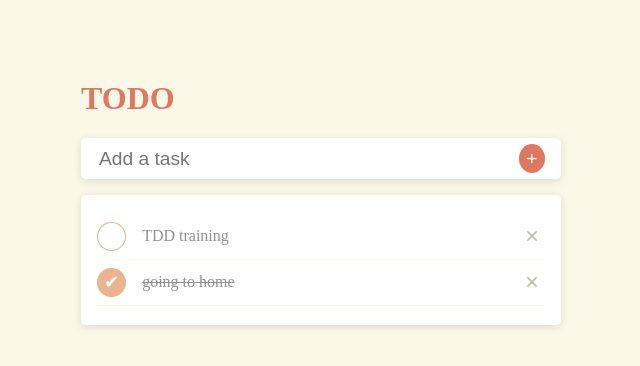
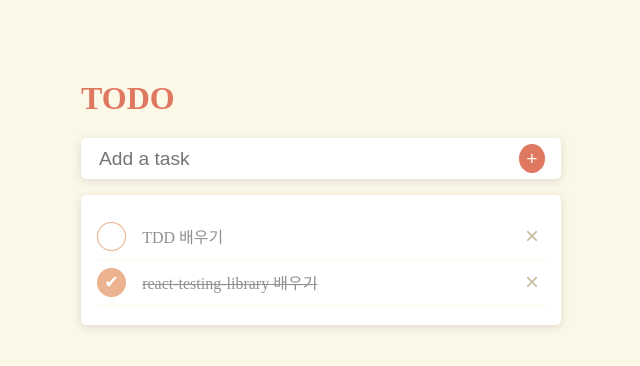
Before and after one commit to gardenruler/todo, a React (Create React App) app in the folder frontend/: page / in a window 1280 px wide. Shown: the top 366 px of the page, without its empty margins (319-959 px from the left). Built offline with nearby package versions, Linux system fonts and the light colour scheme.

Commit message:
add insertTodo function

```diff
--- a/frontend/src/App.tsx
+++ b/frontend/src/App.tsx
@@ -1,36 +1,12 @@
 import React from 'react';
-import TodoInput from './todo/TodoInput';
-import TodoList from './todo/TodoList';
-import { Todo } from './todo/type';
+import TodoApp from './todo/TodoApp';
 import './todo/Todo.scss';
 
 function App(): JSX.Element {
-  const todoList: Todo[] = [
-    {
-      id: '1',
-      text: 'TDD training',
-      done: false,
-    },
-    {
-      id: '2',
-      text: 'going to home',
-      done: true,
-    },
-  ];
-  const onInsert = (todoText: string) => {
-    todoList.push({
-      id: '3',
-      text: todoText,
-      done: false,
-    });
-  };
   return (
     <div className="App">
       <h1>TODO</h1>
-      <div className="main">
-        <TodoInput onInsert={onInsert} />
-        <TodoList todoList={todoList} />
-      </div>
+      <TodoApp />
     </div>
   );
 }
--- /dev/null
+++ b/frontend/src/todo/TodoApp.tsx
@@ -0,0 +1,39 @@
+import React, { useState, useRef } from 'react';
+import TodoInput from './TodoInput';
+import TodoList from './TodoList';
+import { Todo } from './type';
+
+const TodoApp = (): JSX.Element => {
+  const [todoList, setTodoList] = useState<Todo[]>([
+    {
+      id: '1',
+      text: 'TDD 배우기',
+      done: false,
+    },
+    {
+      id: '2',
+      text: 'react-testing-library 배우기',
+      done: true,
+    },
+  ]);
+  const nextId = useRef('3');
+  const onInsert = (todoText: string) => {
+    setTodoList([
+      ...todoList,
+      {
+        id: nextId.current,
+        text: todoText,
+        done: false,
+      },
+    ]);
+    nextId.current = String(Number(nextId.current) + 1);
+  };
+  return (
+    <div className="main">
+      <TodoInput onInsert={onInsert} />
+      <TodoList todoList={todoList} />
+    </div>
+  );
+};
+
+export default TodoApp;
--- a/frontend/src/todo/TodoList.tsx
+++ b/frontend/src/todo/TodoList.tsx
@@ -14,7 +14,7 @@ const TodoList = ({ todoList }: TodoListProps): JSX.Element => {
   };
   return (
     <div className="listWrapper">
-      <ul>
+      <ul data-testid="TodoList">
         {todoList &&
           todoList.map((todo) => (
             <TodoItem
```
Also changed, not shown: 2 other files (tests, documents, lock files or other folders).
